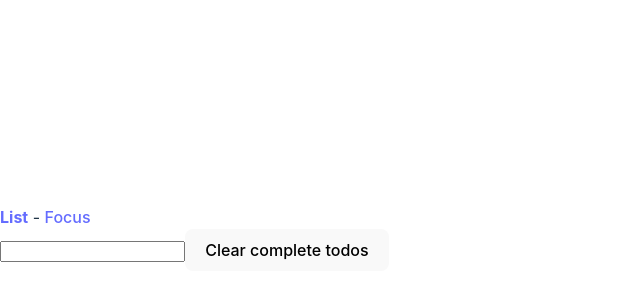
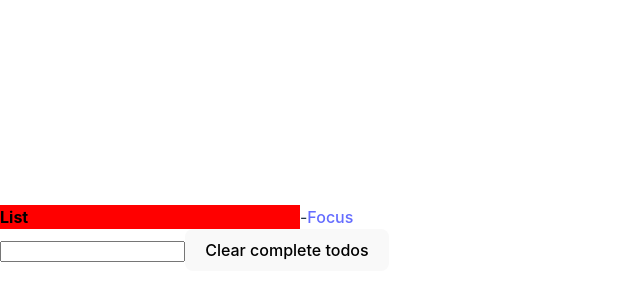
Before and after one commit to bojanS94/styled-todo-app, a React (Vite) app: page / in a window 1280 px wide. Shown: the part 162-462 px from the top of the page, without its empty margins (0-640 px from the left). Built offline with nearby package versions, Linux system fonts and the light colour scheme.

Commit message:
Added styles

```diff
--- a/package.json
+++ b/package.json
@@ -9,10 +9,12 @@
     "preview": "vite preview"
   },
   "dependencies": {
+    "@types/styled-components": "^5.1.26",
     "lodash": "^4.17.21",
     "nanoid": "^4.0.0",
     "react": "^18.2.0",
     "react-dom": "^18.2.0",
+    "react-is": "^18.2.0",
     "react-router-dom": "^5.3.0"
   },
   "devDependencies": {
@@ -21,7 +23,11 @@
     "@types/react-dom": "^18.0.9",
     "@types/react-router-dom": "^5.3.3",
     "@vitejs/plugin-react": "^3.0.0",
+    "styled-components": "^5.3.6",
     "typescript": "^4.9.3",
     "vite": "^4.0.0"
+  },
+  "peerDependencies": {
+    "styled-components": ">= 5"
   }
 }
--- a/src/App.tsx
+++ b/src/App.tsx
@@ -1,9 +1,29 @@
 import { BrowserRouter, NavLink, Route, Switch } from "react-router-dom";
+import styled from "styled-components";
 import TodoContext from "./contexts/todo-store";
 import useLocalStorage from "./hooks/use-local-storage";
 import { ITodo } from "./interface/ITodo";
 import FocusScreen from "./screens/FocusScreen";
 import ListScreen from "./screens/ListScreen";
+import { colors } from "./styles";
+
+const NavStyle = styled.nav`
+  display: flex;
+  max-width: 600px;
+  width: 100%;
+`;
+
+const TabButton = styled(NavLink)`
+  max-width: 300px;
+  width: 100%;
+  background: red;
+  color: black;
+
+  &:active {
+    background-color: ${colors.primary};
+    color: white;
+  }
+`;
 
 function App() {
   const [todos, setTodos] = useLocalStorage<ITodo[]>("todos", []);
@@ -11,15 +31,15 @@ function App() {
   return (
     <BrowserRouter>
       <TodoContext.Provider value={[todos, setTodos]}>
-        <nav>
-          <NavLink exact to={"/"} activeStyle={{ fontWeight: "bold" }}>
+        <NavStyle>
+          <TabButton exact to={"/"} activeStyle={{ fontWeight: "bold" }}>
             List
-          </NavLink>{" "}
+          </TabButton>{" "}
           -{" "}
           <NavLink to={"/focus"} activeStyle={{ fontWeight: "bold" }}>
             Focus
           </NavLink>
-        </nav>
+        </NavStyle>
         <Switch>
           <Route exact path="/">
             <ListScreen />
--- /dev/null
+++ b/src/styles.ts
@@ -0,0 +1,3 @@
+export const colors = {
+  primary: "red"
+}
```
Also changed, not shown: 2 other files (tests, documents, lock files or other folders).
